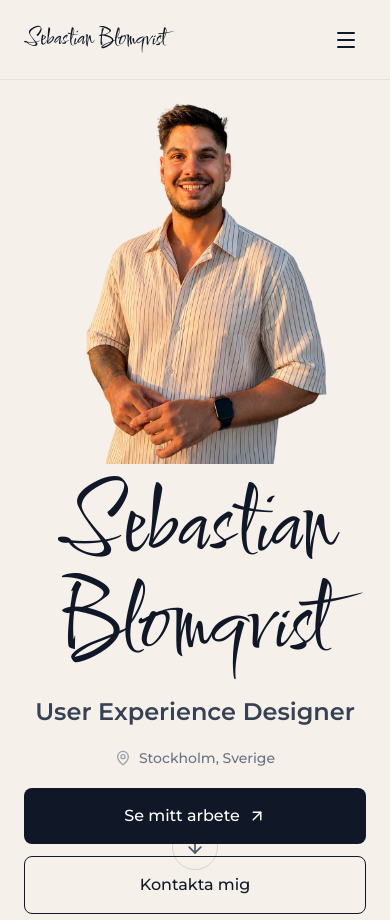
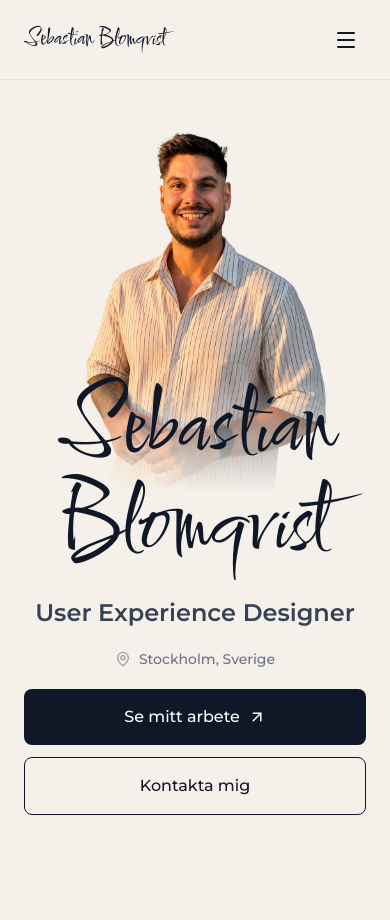
Before and after one commit to Sebbeb930112/portfolio, a React (Vite) app: page / in a window 390 px wide. Shown: the top 920 px of the page. Built offline with nearby package versions, Linux system fonts and the light colour scheme.

Commit message:
small fixes

```diff
--- a/src/app/components/About.tsx
+++ b/src/app/components/About.tsx
@@ -65,7 +65,7 @@ export default function About() {
               viewport={{ once: true }}
               transition={{ duration: 0.6, delay: 0.1 }}
             >
-              <h2 className="text-2xl lg:text-3xl font-bold text-gray-900 mb-4 leading-tight">
+              <h2 className="text-xl lg:text-2xl font-medium text-gray-500 mb-4 leading-tight">
                 Bortom designarbetet
               </h2>
               <p className="text-gray-600 leading-relaxed">
--- a/src/app/components/Hero.tsx
+++ b/src/app/components/Hero.tsx
@@ -60,30 +60,45 @@ export default function Hero({ onScrollToProjects, onScrollToContact }: HeroProp
       style={{ backgroundColor: '#f5f1ea' }}
     >
       {/* Portrait – desktop: absolut positionerad, full höjd */}
+      <div className="hidden lg:block absolute bottom-0 right-0 lg:right-[5%] xl:right-[10%] pointer-events-none select-none" style={{ height: '92%', width: 'auto' }}>
         <motion.img
           src="/sebastian.png"
           alt="Sebastian Blomqvist"
-        className="hidden lg:block absolute bottom-0 right-0 lg:right-[5%] xl:right-[10%] pointer-events-none select-none"
-        style={{ height: '92%', width: 'auto', objectFit: 'contain', objectPosition: 'bottom' }}
+          style={{ height: '100%', width: 'auto', objectFit: 'contain', objectPosition: 'bottom' }}
           initial={{ opacity: 0, x: 40 }}
           animate={{ opacity: 1, x: 0 }}
           transition={{ duration: 0.7, delay: 0.2 }}
         />
+        {/* Mjuk fade nertill */}
+        <div
+          className="absolute bottom-0 left-0 right-0"
+          style={{ height: '18%', background: 'linear-gradient(to top, #f5f1ea 0%, transparent 100%)' }}
+        />
+      </div>
 
       <div className="max-w-7xl mx-auto w-full px-6 relative z-10">
         <div className="flex flex-col gap-5 justify-center min-h-[calc(100vh-80px)] max-w-xl text-center lg:text-left">
 
-          {/* Portrait – mobil: i flödet, ovanför texten */}
+          {/* Portrait – mobil: i flödet med fade nertill */}
+          <div className="lg:hidden relative">
             <motion.img
               src="/sebastian.png"
               alt="Sebastian Blomqvist"
-            className="lg:hidden w-full object-contain mx-auto"
+              className="w-full object-contain mx-auto"
               style={{ maxHeight: '110vw', objectPosition: '50% 0%' }}
               initial={{ opacity: 0, y: -10 }}
               animate={{ opacity: 1, y: 0 }}
               transition={{ duration: 0.6, delay: 0.1 }}
             />
-          <div>
+            {/* Fade nertill */}
+            <div
+              className="absolute bottom-0 left-0 right-0"
+              style={{ height: '30%', background: 'linear-gradient(to top, #f5f1ea 0%, transparent 100%)' }}
+            />
+          </div>
+
+          {/* Namn – dras upp in i faden på mobil */}
+          <div className="relative z-10 lg:mt-0 -mt-32">
             <motion.h1
               className="text-8xl lg:text-9xl text-gray-900 leading-none m-0"
               style={{ fontFamily: "'Comforter', cursive" }}
@@ -145,7 +160,7 @@ export default function Hero({ onScrollToProjects, onScrollToContact }: HeroProp
 
       {/* Scroll arrow */}
       <motion.button
-        className="absolute bottom-12 left-1/2 -translate-x-1/2 border border-gray-300 rounded-full p-3 bg-transparent cursor-pointer hover:border-gray-900 transition-colors"
+        className="hidden lg:flex absolute bottom-12 left-1/2 -translate-x-1/2 border border-gray-300 rounded-full p-3 bg-transparent cursor-pointer hover:border-gray-900 transition-colors"
         animate={{ y: [0, 10, 0] }}
         transition={{ duration: 1.8, repeat: Infinity, ease: 'easeInOut' }}
         onClick={() => document.getElementById('about')?.scrollIntoView({ behavior: 'smooth' })}
```
Lines whose indentation alone changed are shown as unchanged.
